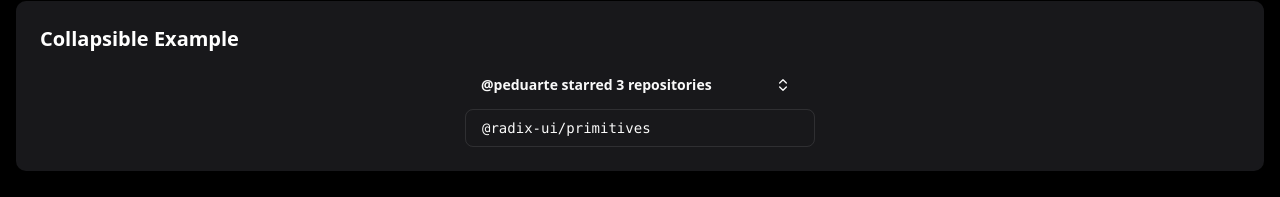
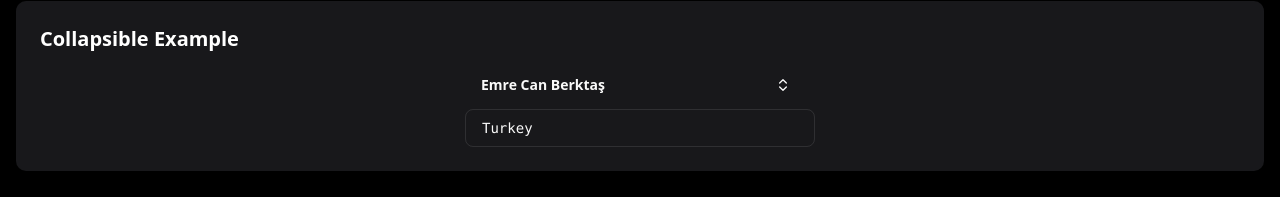
Before and after one commit to emrecanberktas/ShadeMotion, a React (Vite) app: page / in a window 1280 px wide. Shown: the part 2025-2222 px from the top of the page. Built offline with nearby package versions, Linux system fonts and the light colour scheme.

Commit message:
Chore: unused lines

```diff
--- a/src/App.tsx
+++ b/src/App.tsx
@@ -29,7 +29,6 @@ import {
 import { ThemeProvider } from "./components/theme-provider";
 import { ModeToggle } from "./components/ui/mode-toggle";
 import { Alert, AlertDescription, AlertTitle } from "./components/ui/alert";
-import { motion } from "motion/react";
 import { Checkbox } from "./components/ui/checkbox";
 import {
   Collapsible,
@@ -45,9 +44,6 @@ import {
   DropdownMenuLabel,
   DropdownMenuSeparator,
   DropdownMenuShortcut,
-  DropdownMenuCheckboxItem,
-  DropdownMenuRadioGroup,
-  DropdownMenuRadioItem,
   DropdownMenuSub,
   DropdownMenuSubTrigger,
   DropdownMenuSubContent,
@@ -59,7 +55,6 @@ function App() {
     "idle" | "loading" | "success"
   >("idle");
   const [alertState, setAlertState] = useState(false);
-  const [isCollapsibleOpen, setIsCollapsibleOpen] = useState(false);
   return (
     <ThemeProvider defaultTheme="dark" storageKey="vite-ui-theme">
       <div className="min-h-screen bg-gray-50 dark:bg-black">
@@ -380,9 +375,7 @@ function App() {
             <div className="flex gap-4 justify-center">
               <Collapsible className="flex w-[350px] flex-col gap-2">
                 <div className="flex items-center justify-between gap-4 px-4">
-                  <h4 className="text-sm font-semibold">
-                    @peduarte starred 3 repositories
-                  </h4>
+                  <h4 className="text-sm font-semibold">Emre Can Berktaş</h4>
                   <CollapsibleTrigger asChild>
                     <Button variant="ghost" size="icon" className="size-8">
                       <ChevronsUpDown />
@@ -391,14 +384,20 @@ function App() {
                   </CollapsibleTrigger>
                 </div>
                 <div className="rounded-md border px-4 py-2 font-mono text-sm">
-                  @radix-ui/primitives
+                  Turkey
                 </div>
                 <CollapsibleContent className="flex flex-col gap-2">
                   <div className="rounded-md border px-4 py-2 font-mono text-sm">
-                    @radix-ui/colors
+                    Ankara
                   </div>
                   <div className="rounded-md border px-4 py-2 font-mono text-sm">
-                    @stitches/react
+                    Keçiören
+                  </div>
+                  <div className="rounded-md border px-4 py-2 font-mono text-sm">
+                    Subayevleri
+                  </div>
+                  <div className="rounded-md border px-4 py-2 font-mono text-sm">
+                    Katestroy
                   </div>
                 </CollapsibleContent>
               </Collapsible>
```
